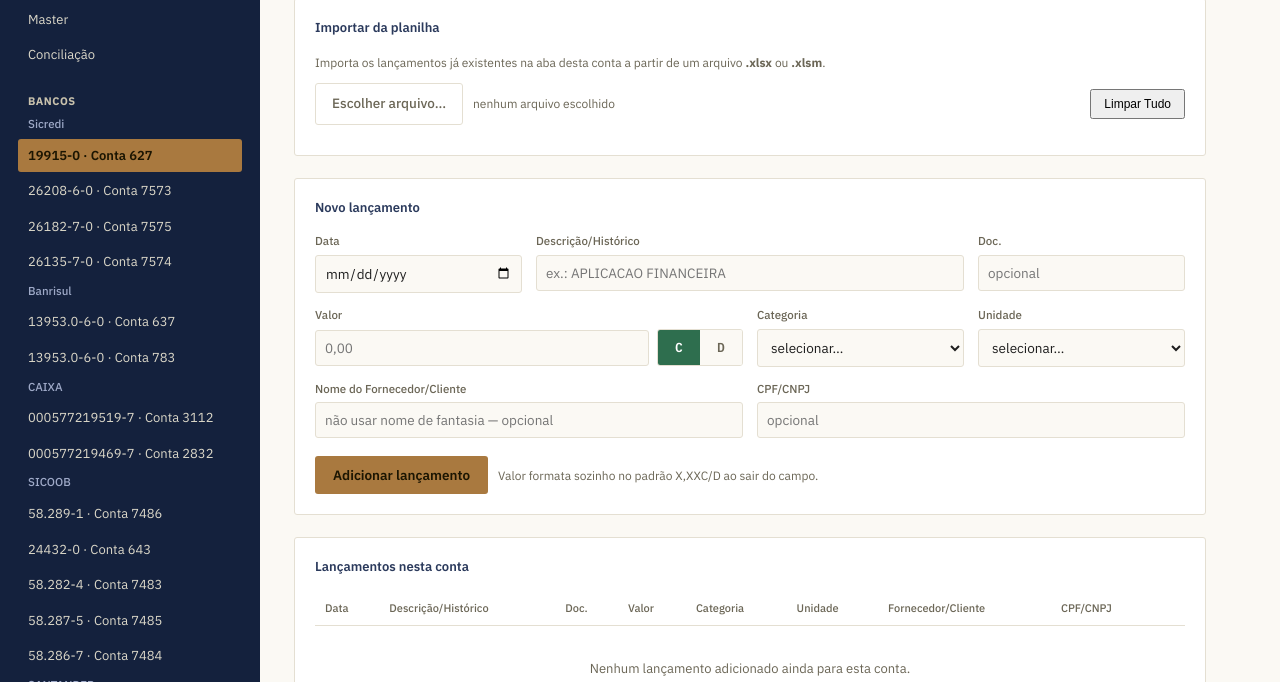
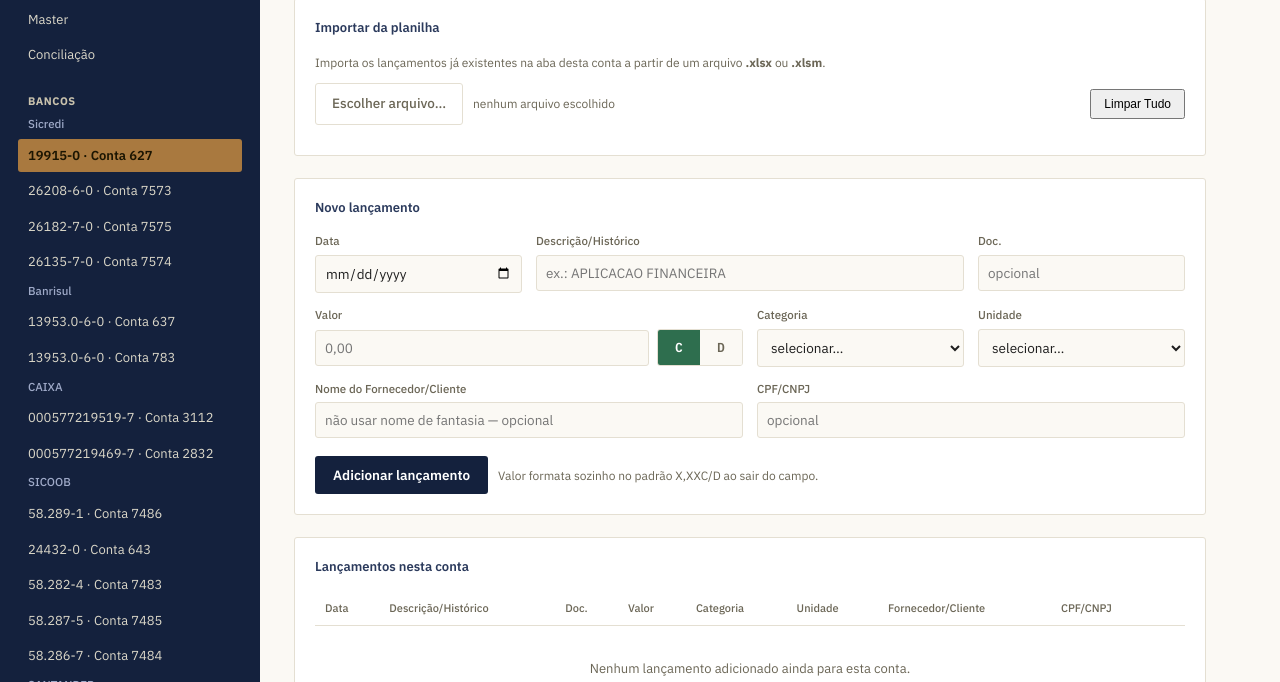
Before and after one commit to Helitonsf/Celesp, a plain HTML site: page index.html in a window 1280 px wide. Shown: the part 118-800 px from the top of the page. Drawn offline with Linux system fonts and the light colour scheme.

Commit message:
Add files via upload

```diff
--- a/css/style.css
+++ b/css/style.css
@@ -243,8 +243,8 @@
     align-items: center;
   }
   button.primary {
-    background: var(--brass);
-    color: #1B1502;
+    background: var(--ink);
+    color: #FFF;
     border: none;
     padding: 10px 18px;
     border-radius: var(--radius);
@@ -253,7 +253,7 @@
     cursor: pointer;
     font-family: inherit;
   }
-  button.primary:hover { background: var(--brass-deep); }
+  button.primary:hover { background: var(--ink-soft); }
   button.ghost {
     background: transparent;
     border: 1px solid var(--paper-line);
```
